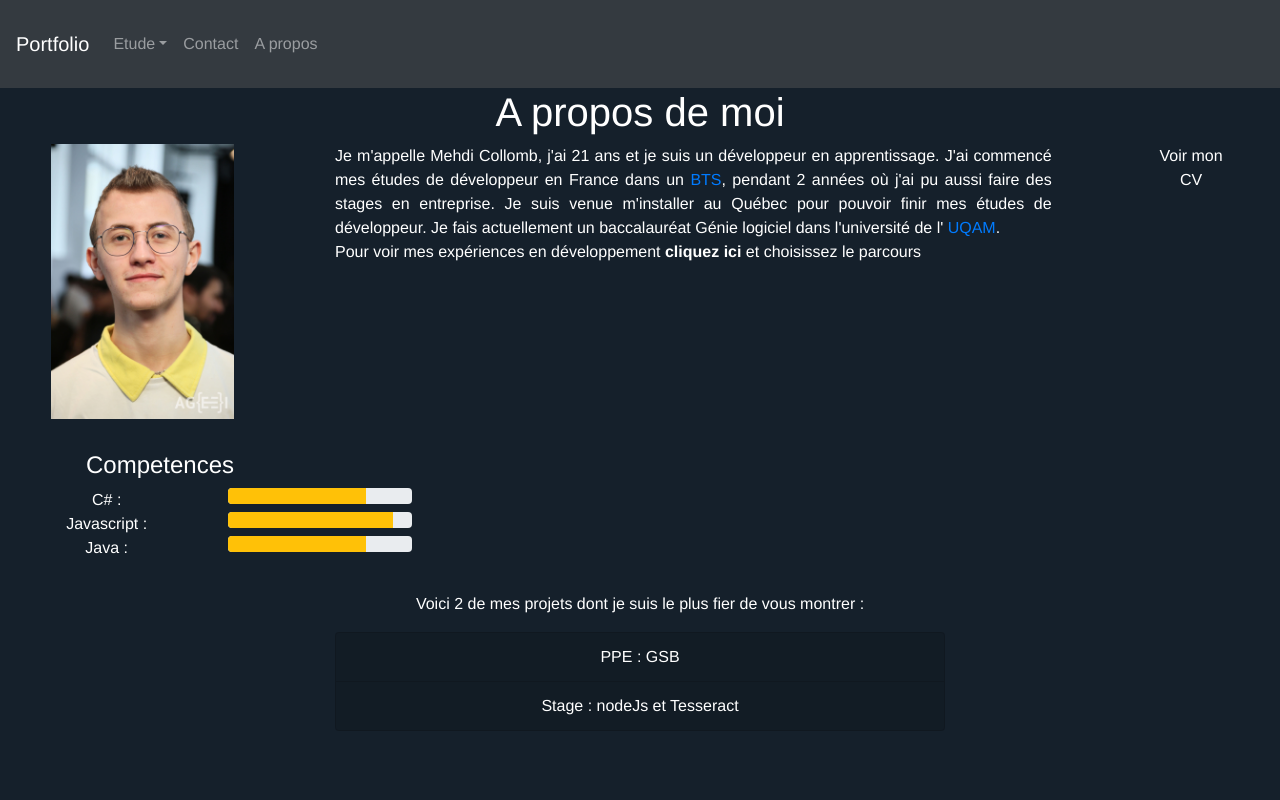
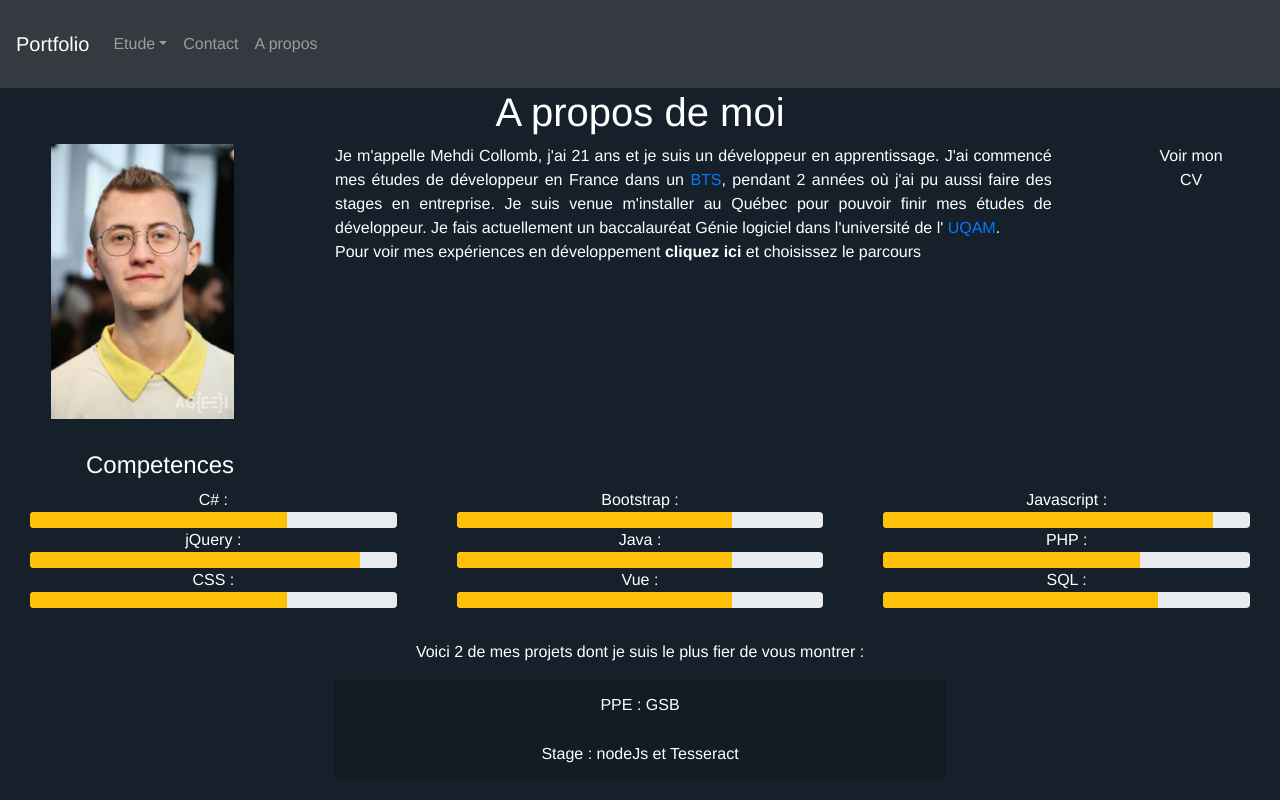
Before and after one commit to Kyowdem/Portfolio, a Vue app: page /aboutMe in a window 1280 px wide. Built offline with nearby package versions, Linux system fonts and the light colour scheme.

Commit message:
resolve bootstrap problem on skills

```diff
--- a/src/components/Skill.vue
+++ b/src/components/Skill.vue
@@ -1,7 +1,7 @@
 <template>
-  <div class="row justify-content-start">
-    <div class="col-md-2">{{ name }} :</div>
-    <div class="col-md-2">
+  <div class="col-md-4">
+    <div class="col-md-12">{{ name }} :</div>
+    <div class="col-md-12">
       <div class="progress">
         <div :id="name" class="progress-bar bg-warning" role="progressbar" style="width: 0%"></div>
       </div>
--- a/src/views/AboutMe.vue
+++ b/src/views/AboutMe.vue
@@ -46,7 +46,9 @@
           <h4>Competences</h4>
         </div>
       </div>
-      <Skill v-for="skill in skills" :key="skill.name" :name="skill.name" :level="skill.level" />
+      <div class="row">
+        <Skill v-for="skill in skills" :key="skill.name" :name="skill.name" :level="skill.level" />
+      </div>
     </div>
 
     <div class="container-fluid">
@@ -90,10 +92,13 @@ export default {
       skills: [
         { name: "Javascript", level: 18 },
         { name: "Java", level: 15 },
-        { name: "SQL", level: 16 },
+        { name: "SQL", level: 15 },
         { name: "CSS", level: 14 },
-        { name: "C#", level: 15 },
-        { name: "PHP", level: 16 },
+        { name: "C#", level: 14 },
+        { name: "PHP", level: 14 },
+        { name: "Vue", level: 15 },
+        { name: "Bootstrap", level: 15 },
+        { name: "jQuery", level: 18 },
       ],
     };
   },
@@ -116,7 +121,7 @@ export default {
   },
   mounted() {
     this.shuffle(this.skills);
-    this.skills = this.skills.slice(0, 3);
+    this.skills = this.skills.slice(0, 9);
   },
 };
 </script>
```
